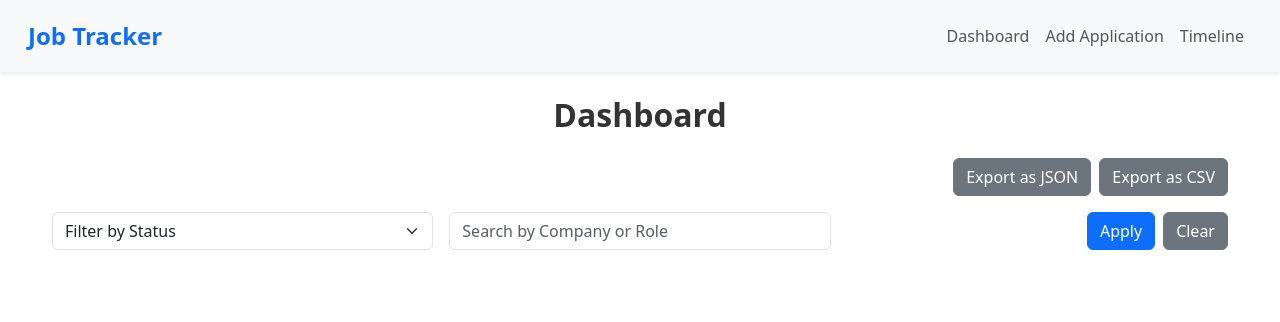
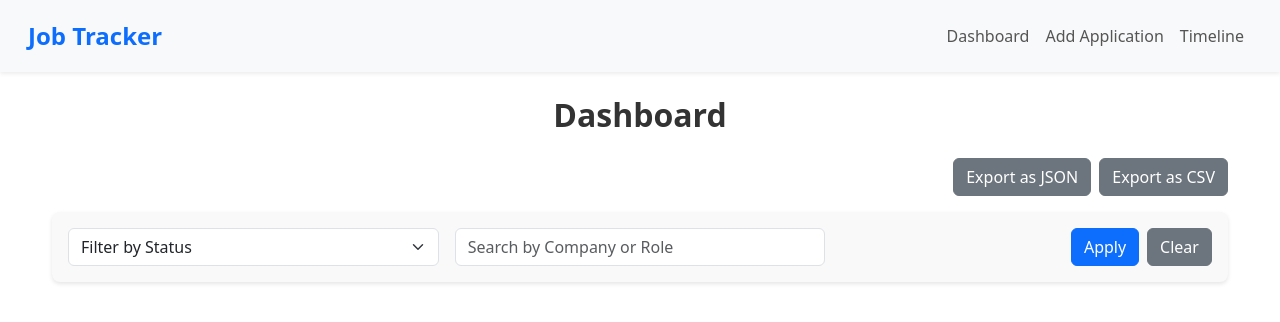
Before and after one commit to RamaKrishnaGujja123/Job-Tracker, a Vue app: page / in a window 1280 px wide. Shown: the top 322 px of the page. Built offline with nearby package versions, Linux system fonts and the light colour scheme.

Commit message:
Updated bug fixes

```diff
--- a/src/components/ApplicationCard.vue
+++ b/src/components/ApplicationCard.vue
@@ -11,6 +11,11 @@
         :currentStatus="application.status"
         @statusChange="updateStatus"
       />
+      <div class="mt-3">
+        <button class="btn btn-danger btn-sm" @click="deleteApplication">
+          Delete
+        </button>
+      </div>
     </div>
   </div>
 </template>
@@ -34,10 +39,14 @@ export default {
     updateStatus(newStatus) {
       this.$emit('updateStatus', this.application.id, newStatus);
     },
+    deleteApplication() {
+      if (confirm('Are you sure you want to delete this application?')) {
+        this.$emit('deleteApplication', this.application.id);
+      }
+    },
   },
   mounted() {
-    // Add GSAP animation for the card
-    import("gsap").then(({ gsap }) => {
+    import('gsap').then(({ gsap }) => {
       gsap.from(this.$el, { opacity: 0, y: 50, duration: 0.5 });
     });
   },
@@ -63,4 +72,14 @@ export default {
   font-size: 1rem;
   color: #555;
 }
+
+.btn-danger {
+  background-color: #dc3545;
+  border-color: #dc3545;
+}
+
+.btn-danger:hover {
+  background-color: #c82333;
+  border-color: #bd2130;
+}
 </style>
--- a/src/components/Filters.vue
+++ b/src/components/Filters.vue
@@ -2,27 +2,40 @@
   <div class="mb-4">
     <form @submit.prevent="applyFilters">
       <div class="row g-3">
+        <!-- Status Dropdown -->
         <div class="col-md-4">
-          <select v-model="localFilters.status" class="form-select">
+          <label for="filter-status" class="form-label visually-hidden">Filter by Status</label>
+          <select
+            v-model="localFilters.status"
+            class="form-select"
+            name="status"
+            id="filter-status"
+          >
             <option value="">Filter by Status</option>
             <option v-for="status in statuses" :key="status" :value="status">
               {{ status }}
             </option>
           </select>
         </div>
+
+        <!-- Keyword Input -->
         <div class="col-md-4">
+          <label for="filter-keyword" class="form-label visually-hidden">Search by Company or Role</label>
           <input
             type="text"
             v-model="localFilters.keyword"
             class="form-control"
             placeholder="Search by Company or Role"
+            name="keyword"
+            id="filter-keyword"
+            autocomplete="on"
           />
         </div>
+
+        <!-- Buttons -->
         <div class="col-md-4 d-flex justify-content-start justify-content-md-end">
           <button type="submit" class="btn btn-primary me-2">Apply</button>
-          <button type="button" class="btn btn-secondary" @click="clearFilters">
-            Clear
-          </button>
+          <button type="button" class="btn btn-secondary" @click="clearFilters">Clear</button>
         </div>
       </div>
     </form>
@@ -39,10 +52,6 @@ export default {
   },
   data() {
     return {
-      localFilters: {
-        status: this.filters.status,
-        keyword: this.filters.keyword,
-      },
       statuses: [
         'Saved',
         'Applied',
@@ -54,15 +63,19 @@ export default {
         'Rejected',
         'Withdrawn',
       ],
+      localFilters: {
+        status: '',
+        keyword: '',
+      },
     };
   },
   watch: {
     filters: {
-      handler(newVal) {
-        this.localFilters.status = newVal.status;
-        this.localFilters.keyword = newVal.keyword;
+      immediate: true,
+      deep: true,
+      handler(newFilters) {
+        this.localFilters = { ...newFilters };
       },
-      deep: true,
     },
   },
   methods: {
@@ -77,3 +90,43 @@ export default {
   },
 };
 </script>
+
+<style scoped>
+form {
+  background-color: #f9f9f9;
+  padding: 1rem;
+  border-radius: 0.5rem;
+  box-shadow: 0 2px 4px rgba(0, 0, 0, 0.1);
+}
+
+select,
+input {
+  transition: border-color 0.3s ease-in-out, box-shadow 0.3s ease-in-out;
+}
+
+select:focus,
+input:focus {
+  border-color: #0056b3;
+  box-shadow: 0 0 5px rgba(0, 86, 179, 0.3);
+}
+
+button {
+  transition: transform 0.3s ease-in-out, background-color 0.3s ease-in-out;
+}
+
+button:hover {
+  transform: scale(1.05);
+}
+
+@media (max-width: 768px) {
+  .d-flex {
+    flex-direction: column;
+    align-items: stretch;
+  }
+
+  .btn {
+    margin-bottom: 0.5rem;
+    width: 100%;
+  }
+}
+</style>
--- a/src/pages/Dashboard.vue
+++ b/src/pages/Dashboard.vue
@@ -23,11 +23,13 @@
         <ApplicationCard
           :application="application"
           @updateStatus="updateApplicationStatus"
+          @deleteApplication="deleteApplication"
         />
       </div>
     </div>
   </div>
 </template>
+
 
 <script>
 import { computed, reactive } from 'vue';
@@ -73,6 +75,12 @@ export default {
       store.updateApplicationStatus(id, newStatus);
     };
 
+    const deleteApplication = (id) => {
+      if (confirm('Are you sure you want to delete this application?')) {
+        store.removeApplication(id);  // Correct store method
+      }
+    };
+
     const exportDataAsJSON = () => {
       exportToJSON(store.applications);
     };
@@ -83,7 +91,6 @@ export default {
 
     const handleAddApplication = (newApp) => {
       store.addApplication(newApp);
-      // Optional: show newly added app regardless of current filters
       filters.status = '';
       filters.keyword = '';
     };
@@ -94,6 +101,7 @@ export default {
       applyFilters,
       clearFilters,
       updateApplicationStatus,
+      deleteApplication,     // expose deleteApplication to template
       exportDataAsJSON,
       exportDataAsCSV,
       handleAddApplication,
--- a/src/store/applicationStore.js
+++ b/src/store/applicationStore.js
@@ -32,6 +32,15 @@ export const useApplicationStore = defineStore('applicationStore', {
     },
 
     /**
+     * Remove an application from the store by ID and update localStorage.
+     * @param {string} id - The ID of the application to remove.
+     */
+    removeApplication(id) {
+      this.applications = this.applications.filter(app => app.id !== id);
+      this.saveToLocalStorage();
+    },
+
+    /**
      * Save the current state of applications to localStorage.
      */
     saveToLocalStorage() {
```
